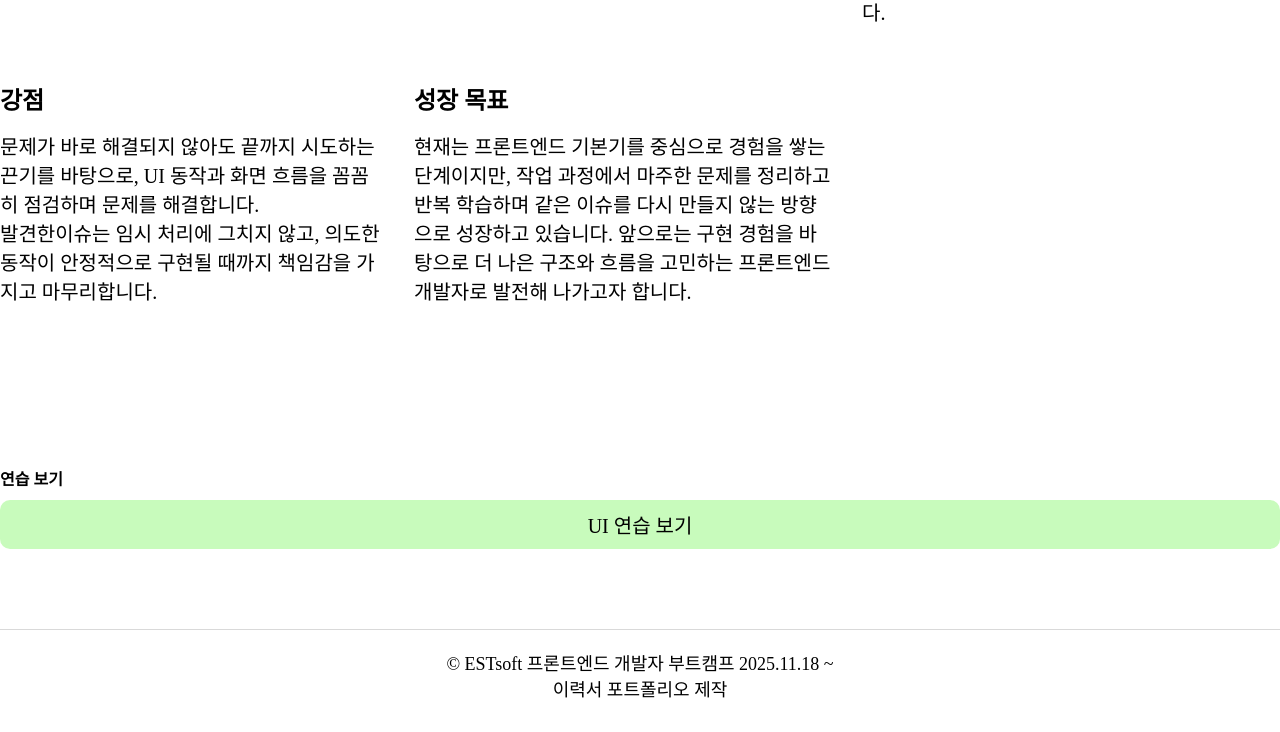
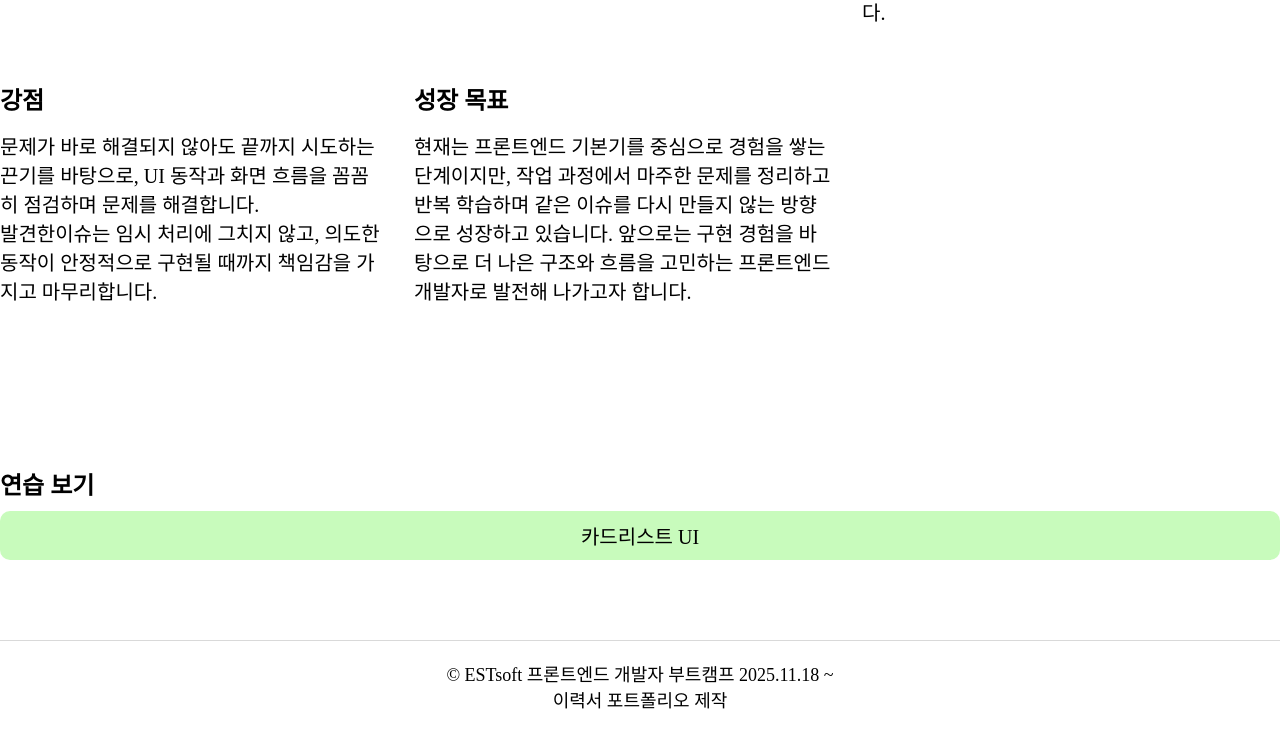
Before and after one commit to sjh83/shinjinho, a plain HTML site: page index.html in a window 1280 px wide. Shown: the part 855-1587 px from the top of the page. Drawn offline with Linux system fonts and the light colour scheme.

Commit message:
연습 보기 폰트 사이즈

```diff
--- a/index.html
+++ b/index.html
@@ -133,7 +133,7 @@
         <section class="practice-list">
           <h4 class="practice-view">연습 보기</h4>
           <div class="card-view">
-            <a href="#overlay" class="practice-btn">UI 연습 보기</a>
+            <a href="#overlay" class="practice-btn">카드리스트 UI</a>
           </div>
         </section>
       </main>
--- a/styles/style.css
+++ b/styles/style.css
@@ -118,8 +118,8 @@
   justify-content: space-between;
 }
 .practice-btn {
-  padding: 10px 6px;
-  font-size: 13px;
+  padding: 10px 0px;
+  font-size: 14px;
   display: flex;
   justify-content: center;
   align-items: center;
@@ -224,6 +224,10 @@
 .practice-list {
   padding-top: 15px;
 }
+.practice-view {
+  font-size: 16px;
+  font-weight: bold;
+}
 .card-view {
   padding-top: 10px;
 }
@@ -270,7 +274,7 @@
     font-size: 18px;
   }
   .practice-btn {
-    font-size: 14px;
+    font-size: 16px;
   }
   .major {
     font-size: 16px;
@@ -316,6 +320,10 @@
   }
   .close-btn {
     top: -80px;
+  }
+
+  .practice-view {
+    font-size: 18px;
   }
 }
 
@@ -464,4 +472,8 @@
   .close-btn {
     top: -100px;
   }
+
+  .practice-view {
+    font-size: 24px;
+  }
 }
```
